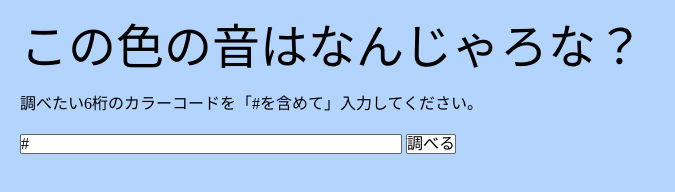
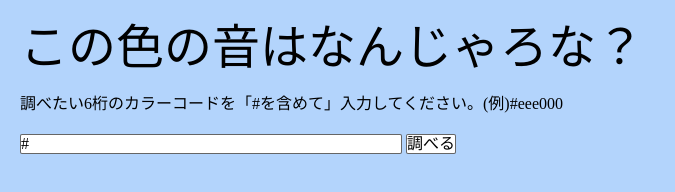
Before and after one commit to tomo-cha/Color_Sound, a plain HTML site: page index.html in a window 1280 px wide. Shown: the whole page, without its empty margins (0-675 px from the left). Drawn offline with Linux system fonts and the light colour scheme.

Commit message:
例を追加

```diff
--- a/index.html
+++ b/index.html
@@ -13,7 +13,7 @@
     <header></header>
     <main>
         <h1 class="title">この色の音はなんじゃろな？</h1>
-        <p class="manual">調べたい6桁のカラーコードを「#を含めて」入力してください。</p>
+        <p class="manual">調べたい6桁のカラーコードを「#を含めて」入力してください。(例)#eee000</p>
         <div class="wrapper">
             <input type="text" id="colorCode" class="color_code" size="40" maxlength="20" value="#" />
             <button id="assessment" class="checkButton">調べる</button>
```
Also changed, not shown: color-sound.js (line endings or trailing spaces).
